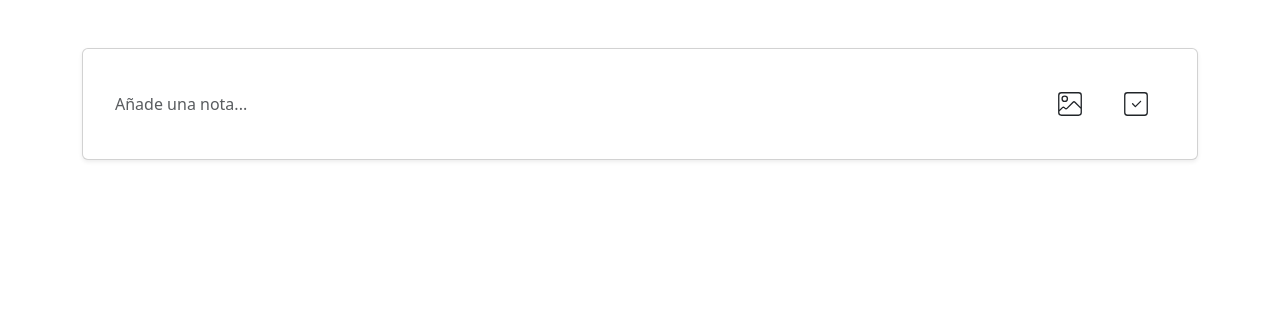
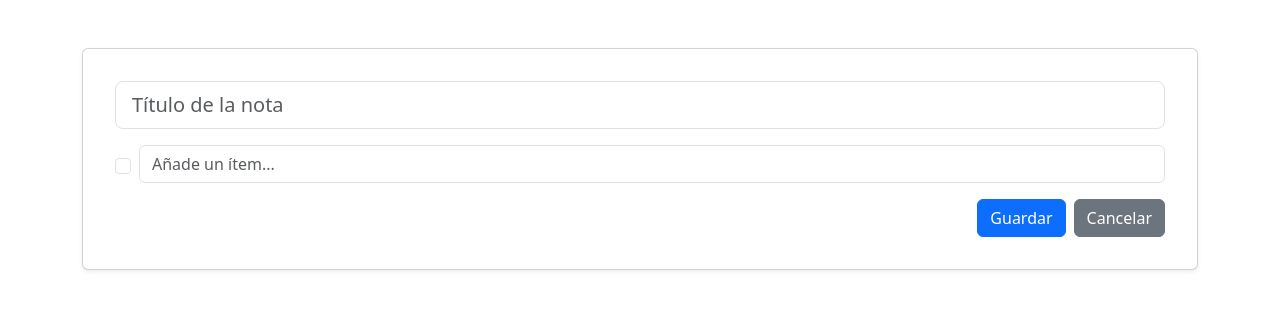
Before and after one commit to Josel02/miss-notes-react-dsw, a React (Create React App) app: page / in a window 1280 px wide. Both pictures are taken after a click on the button 1136 px from the left and 104 px from the top of the page. Shown: the top 310 px of the page. Built offline with nearby package versions, Linux system fonts and the light colour scheme.

Commit message:
Agradas carpetas components y styles, y actualizadas rutas

```diff
--- a/src/App.js
+++ b/src/App.js
@@ -1,5 +1,5 @@
 import React from 'react';
-import NoteForm from './NoteForm'; // Asegúrate de que la ruta de importación sea correcta
+import NoteForm from './components/NoteForm';
 import 'bootstrap/dist/css/bootstrap.min.css';
 
 function App() {
--- a/src/NoteForm.js
+++ /dev/null
@@ -1,104 +0,0 @@
-import React, { useState } from 'react';
-import { CiSquareCheck, CiImageOn } from "react-icons/ci";
-import { Tooltip, OverlayTrigger } from 'react-bootstrap';
-import './NoteForm.css';
-
-const NoteForm = () => {
-  const [isExpanded, setIsExpanded] = useState(false);
-  const [title, setTitle] = useState('');
-  const [content, setContent] = useState('');
-
-  const handleExpandClick = () => {
-    setIsExpanded(true);
-  };
-
-  const handleTitleChange = (e) => setTitle(e.target.value);
-  const handleContentChange = (e) => setContent(e.target.value);
-
-  const handleSubmit = (e) => {
-    e.preventDefault();
-    console.log('Nota creada:', { title, content });
-    setIsExpanded(false);
-    setTitle('');
-    setContent('');
-  };
-
-  const handleIconClick = (e) => {
-    e.stopPropagation(); // Previene la expansión del formulario cuando se clickea el icono
-    console.log('Icon action');
-  };
-
-  // Función para generar un Tooltip
-  const renderTooltip = (message) => (
-    <Tooltip>
-      {message}
-    </Tooltip>
-  );
-
-  return (
-    <div className="container mt-5">
-      <div className={`card shadow-sm p-3 mb-5 bg-white rounded ${!isExpanded ? "clickable" : ""}`} onClick={!isExpanded ? handleExpandClick : undefined}>
-        <div className="card-body">
-          {!isExpanded ? (
-            <div className="d-flex justify-content-between align-items-center">
-              <span className="text-muted">Añade una nota...</span>
-              <div>
-                <OverlayTrigger
-                  placement="top"
-                  overlay={renderTooltip("Subir imagen")}
-                >
-                  <button className="btn icon-button" onClick={handleIconClick}>
-                    <CiImageOn size="2em" />
-                  </button>
-                </OverlayTrigger>
-                <OverlayTrigger
-                  placement="top"
-                  overlay={renderTooltip("Nueva lista")}
-                >
-                  <button className="btn icon-button ms-2" onClick={handleIconClick}>
-                    <CiSquareCheck size="2em" />
-                  </button>
-                </OverlayTrigger>
-              </div>
-            </div>
-          ) : (
-            <form onSubmit={handleSubmit}>
-              <div className="form-group mb-3">
-                <input type="text" className="form-control form-control-lg title-input" placeholder="Título de la nota" value={title} onChange={handleTitleChange} required />
-              </div>
-              <div className="form-group mb-3">
-                <textarea className="form-control" rows="3" placeholder="Añade un texto..." value={content} onChange={handleContentChange} required></textarea>
-              </div>
-              <div className="d-flex justify-content-between align-items-center">
-                <div>
-                  <OverlayTrigger
-                    placement="top"
-                    overlay={renderTooltip("Subir imagen")}
-                  >
-                    <button className="btn icon-button" onClick={handleIconClick}>
-                      <CiImageOn size="2em" />
-                    </button>
-                  </OverlayTrigger>
-                  <OverlayTrigger
-                    placement="top"
-                    overlay={renderTooltip("Nueva lista")}
-                  >
-                    <button className="btn icon-button ms-2" onClick={handleIconClick}>
-                      <CiSquareCheck size="2em" />
-                    </button>
-                  </OverlayTrigger>
-                </div>
-                <div>
-                  <button type="submit" className="btn btn-primary custom-btn-lg">Guardar</button>
-                  <button type="button" className="btn btn-secondary ms-2 custom-btn-lg" onClick={() => setIsExpanded(false)}>Cancelar</button>
-                </div>
-              </div>
-            </form>
-          )}
-        </div>
-      </div>
-    </div>
-  );
-};
-
-export default NoteForm;
--- /dev/null
+++ b/src/components/NoteForm.js
@@ -0,0 +1,93 @@
+import React, { useState } from 'react';
+import { CiSquareCheck, CiImageOn } from "react-icons/ci";
+import { Tooltip, OverlayTrigger } from 'react-bootstrap';
+import '../styles/NoteForm.css';
+
+const NoteForm = () => {
+  const [isExpanded, setIsExpanded] = useState(false);
+  const [title, setTitle] = useState('');
+  const [items, setItems] = useState([{ id: Date.now(), text: '', checked: false }]);
+
+  const handleExpandClick = () => {
+    setIsExpanded(true);
+  };
+
+  const handleTitleChange = (e) => setTitle(e.target.value);
+
+  const handleItemChange = (index, text) => {
+    const newItems = [...items];
+    newItems[index].text = text;
+    setItems(newItems);
+    // Añadir un nuevo ítem si se está editando el último ítem
+    if (index === items.length - 1) {
+      setItems([...newItems, { id: Date.now(), text: '', checked: false }]);
+    }
+  };
+
+  const handleItemCheck = (index, checked) => {
+    const newItems = [...items];
+    newItems[index].checked = checked;
+    setItems(newItems);
+  };
+
+  const handleSubmit = (e) => {
+    e.preventDefault();
+    console.log('Nota creada:', { title, items });
+    setIsExpanded(false);
+    setTitle('');
+    setItems([{ id: Date.now(), text: '', checked: false }]);
+  };
+
+  const handleIconClick = (e) => {
+    e.stopPropagation(); // Previene la expansión del formulario
+  };
+
+  // Función para generar un Tooltip
+  const renderTooltip = (message) => (
+    <Tooltip>{message}</Tooltip>
+  );
+
+  return (
+    <div className="container mt-5">
+      <div className={`card shadow-sm p-3 mb-5 bg-white rounded ${!isExpanded ? "clickable" : ""}`} onClick={!isExpanded ? handleExpandClick : undefined}>
+        <div className="card-body">
+          {!isExpanded ? (
+            <div className="d-flex justify-content-between align-items-center">
+              <span className="text-muted">Añade una nota...</span>
+              <div>
+                <OverlayTrigger placement="top" overlay={renderTooltip("Subir imagen")}>
+                  <button className="btn icon-button" onClick={handleIconClick}>
+                    <CiImageOn size="2em" />
+                  </button>
+                </OverlayTrigger>
+                <OverlayTrigger placement="top" overlay={renderTooltip("Nueva lista")}>
+                  <button className="btn icon-button ms-2" onClick={() => setItems([{ id: Date.now(), text: '', checked: false }])}>
+                    <CiSquareCheck size="2em" />
+                  </button>
+                </OverlayTrigger>
+              </div>
+            </div>
+          ) : (
+            <form onSubmit={handleSubmit}>
+              <div className="form-group mb-3">
+                <input type="text" className="form-control form-control-lg title-input" placeholder="Título de la nota" value={title} onChange={handleTitleChange} required />
+              </div>
+              {items.map((item, index) => (
+                <div key={item.id} className="d-flex mb-2 align-items-center">
+                  <input className="form-check-input me-2" type="checkbox" checked={item.checked} onChange={(e) => handleItemCheck(index, e.target.checked)} />
+                  <input type="text" className="form-control" placeholder="Añade un ítem..." value={item.text} onChange={(e) => handleItemChange(index, e.target.value)} />
+                </div>
+              ))}
+              <div className="d-flex justify-content-end align-items-center mt-3">
+                <button type="submit" className="btn btn-primary custom-btn-lg">Guardar</button>
+                <button type="button" className="btn btn-secondary ms-2 custom-btn-lg" onClick={() => setIsExpanded(false)}>Cancelar</button>
+              </div>
+            </form>
+          )}
+        </div>
+      </div>
+    </div>
+  );
+};
+
+export default NoteForm;
```
Also changed, not shown: src/styles/NoteForm.css (renamed from src/NoteForm.css).
